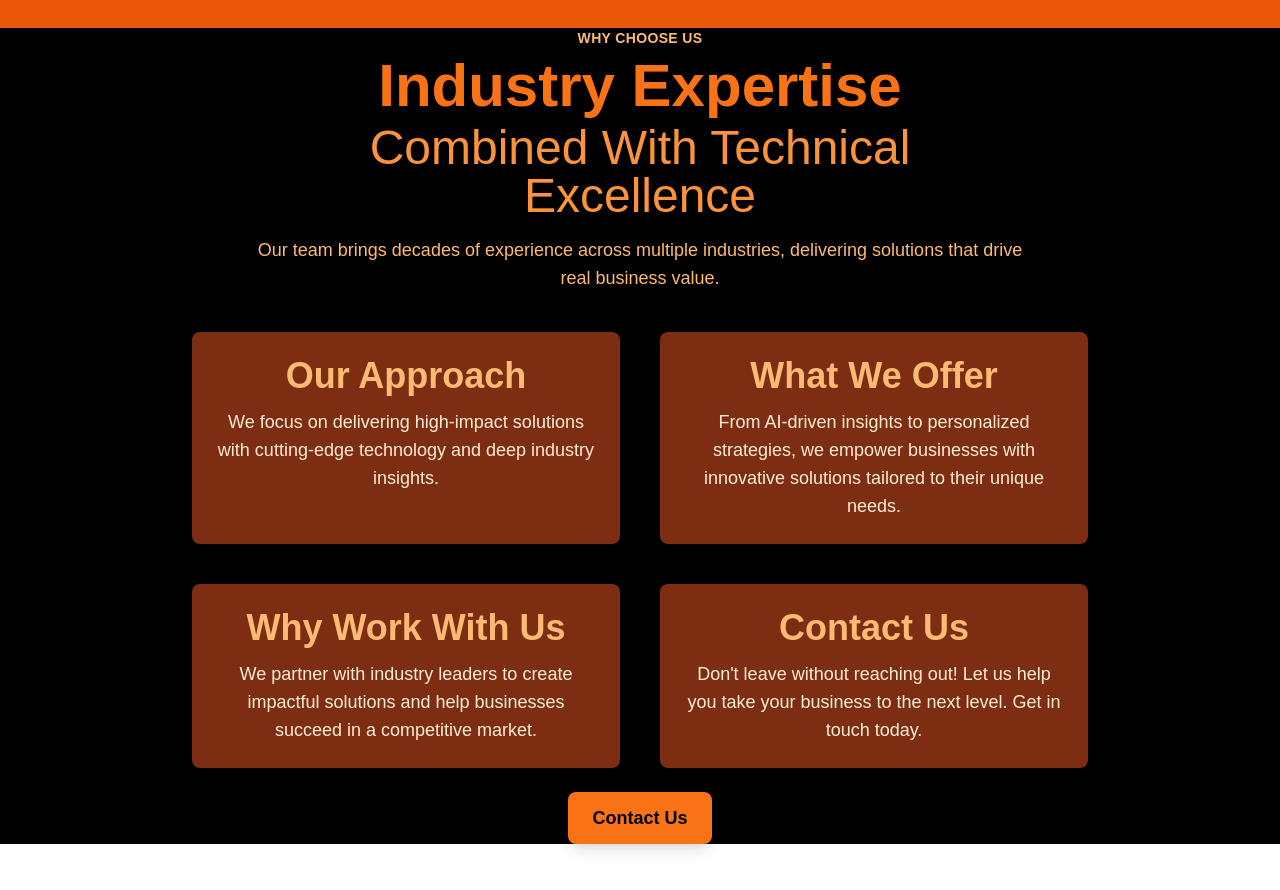
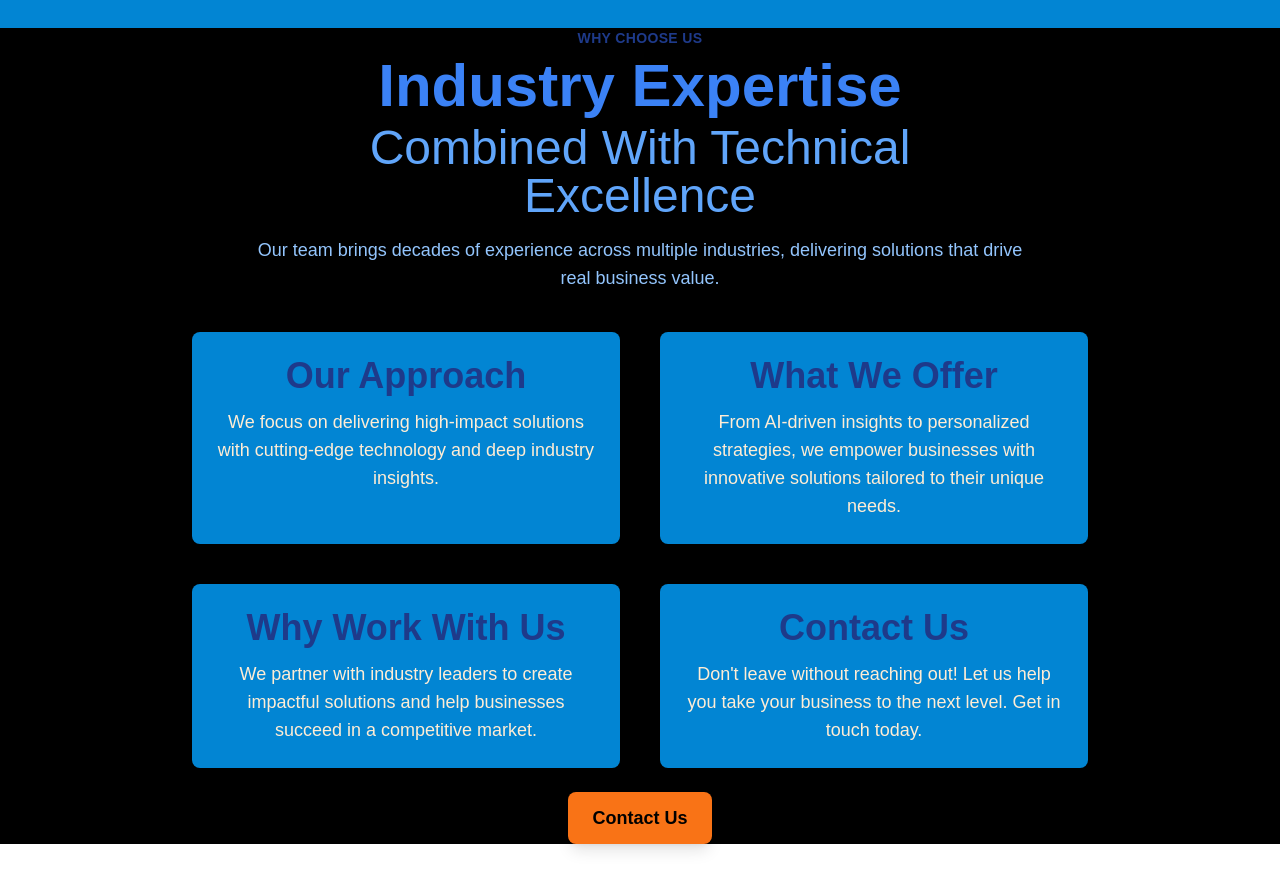
Before and after one commit to arunkumarv27/varenya, a Next.js app: page / in a window 1280 px wide. Shown: the part 4960-5850 px from the top of the page. Built offline with nearby package versions, Linux system fonts and the light colour scheme; no server answers.

Commit message:
change to blue

```diff
--- a/src/components/DigitalServicesCards.tsx
+++ b/src/components/DigitalServicesCards.tsx
@@ -53,9 +53,10 @@ export default function DigitalServicesCards() {
     const endWidth = desktopMedium ? 500 : 432
 
     return (
-        <div className="h-screen bg-orange-600 p-8 flex flex-col md:flex-row gap-8">
+        <div style={{ backgroundColor: '#0285D3' }} className="h-screen p-8 flex flex-wrap justify-center gap-8">
 
-            <div className="min-h-80 bg-orange-600 p-8 flex gap-8">
+
+            <div style={{ backgroundColor: '#0285D3' }} className="min-h-80 p-8 flex gap-8">
                 {services.map((service, index) => {
                     const isSelected = index === activeCard
 
@@ -104,7 +105,9 @@ export default function DigitalServicesCards() {
             </div>
 
 
-            <div className="flex-1 p-6 bg-white rounded-lg shadow-lg overflow-y-auto">
+            {/* <div className="w-full md:w-1/3 flex-shrink-0 p-4 md:p-6 text-white overflow-y-auto max-h-screen">
+
+
                 <h2 className="text-2xl font-bold text-gray-800 mb-4">About Varenya</h2>
                 <p className="text-gray-700">
                     At Varenya, we provide services such as Digital Transformation, Cloud Solutions, Cybersecurity, AI & Machine Learning, DevOps & Automation, Data Analytics & BI, and Enterprise Software Development. Our goal is to empower businesses with cutting-edge technology solutions that drive efficiency, scalability, security, and innovation.
@@ -127,7 +130,7 @@ export default function DigitalServicesCards() {
                 <p className="text-gray-700 mt-4">
                     Data is a valuable asset, and our Data Analytics & Business Intelligence (BI) services empower businesses to extract meaningful insights from their data.
                 </p>
-            </div>
+            </div> */}
         </div>
     )
 }
--- a/src/components/FullScreenBanner.tsx
+++ b/src/components/FullScreenBanner.tsx
@@ -30,14 +30,14 @@ export default function FullScreenBanner() {
                 className="max-w-3xl relative z-10"
             >
 
-                <p className="text-sm font-semibold tracking-wide uppercase text-orange-300">Why Choose Us</p>
-                <h1 className="text-4xl sm:text-6xl font-extrabold text-orange-500 mt-2">
+                <p className="text-sm font-semibold tracking-wide uppercase text-blue-900">Why Choose Us</p>
+                <h1 className="text-4xl sm:text-6xl font-extrabold text-blue-500 mt-2">
                     Industry Expertise
                 </h1>
-                <h2 className="text-3xl sm:text-5xl font-light text-orange-400 mt-2">
+                <h2 className="text-3xl sm:text-5xl font-light text-blue-400 mt-2">
                     Combined With Technical Excellence
                 </h2>
-                <p className="text-lg text-orange-300 mt-4">
+                <p className="text-lg text-blue-300 mt-4">
                     Our team brings decades of experience across multiple industries, delivering solutions that drive real business value.
                 </p>
             </motion.div>
@@ -47,9 +47,10 @@ export default function FullScreenBanner() {
                     initial={{ opacity: 0, scale: 0.9 }}
                     animate={!isVisible ? { opacity: 1, scale: 1 } : {}}
                     transition={{ duration: 1.5 }}
-                    className="bg-orange-900 p-6 rounded-lg shadow-lg"
+                    className=" p-6 rounded-lg shadow-lg"
+                    style={{ backgroundColor: '#0285D3' }}
                 >
-                    <h3 className="text-4xl font-bold text-orange-300">Our Approach</h3>
+                    <h3 className="text-4xl font-bold text-blue-900">Our Approach</h3>
                     <p className="text-lg mt-3 text-orange-100">We focus on delivering high-impact solutions with cutting-edge technology and deep industry insights.</p>
                 </motion.div>
 
@@ -57,9 +58,10 @@ export default function FullScreenBanner() {
                     initial={{ opacity: 0, scale: 0.9 }}
                     animate={!isVisible ? { opacity: 1, scale: 1 } : {}}
                     transition={{ duration: 1.5 }}
-                    className="bg-orange-900 p-6 rounded-lg shadow-lg"
+                    className="p-6 rounded-lg shadow-lg"
+                    style={{ backgroundColor: '#0285D3' }}
                 >
-                    <h3 className="text-4xl font-bold text-orange-300">What We Offer</h3>
+                    <h3 className="text-4xl font-bold text-blue-900">What We Offer</h3>
                     <p className="text-lg mt-3 text-orange-100">From AI-driven insights to personalized strategies, we empower businesses with innovative solutions tailored to their unique needs.</p>
                 </motion.div>
 
@@ -67,9 +69,10 @@ export default function FullScreenBanner() {
                     initial={{ opacity: 0, scale: 0.9 }}
                     animate={!isVisible ? { opacity: 1, scale: 1 } : {}}
                     transition={{ duration: 1.5 }}
-                    className="bg-orange-900 p-6 rounded-lg shadow-lg"
+                    className=" p-6 rounded-lg shadow-lg"
+                    style={{ backgroundColor: '#0285D3' }}
                 >
-                    <h3 className="text-4xl font-bold text-orange-300">Why Work With Us</h3>
+                    <h3 className="text-4xl font-bold text-blue-900">Why Work With Us</h3>
                     <p className="text-lg mt-3 text-orange-100">We partner with industry leaders to create impactful solutions and help businesses succeed in a competitive market.</p>
                 </motion.div>
 
@@ -77,9 +80,10 @@ export default function FullScreenBanner() {
                     initial={{ opacity: 0, scale: 0.9 }}
                     animate={!isVisible ? { opacity: 1, scale: 1 } : {}}
                     transition={{ duration: 1.5 }}
-                    className="bg-orange-900 p-6 rounded-lg shadow-lg"
+                    className=" p-6 rounded-lg shadow-lg"
+                    style={{ backgroundColor: '#0285D3' }}
                 >
-                    <h3 className="text-4xl font-bold text-orange-300">Contact Us</h3>
+                    <h3 className="text-4xl font-bold text-blue-900">Contact Us</h3>
                     <p className="text-lg mt-3 text-orange-100">Don't leave without reaching out! Let us help you take your business to the next level. Get in touch today.</p>
                 </motion.div>
             </div>
```
Lines whose indentation alone changed are shown as unchanged.
